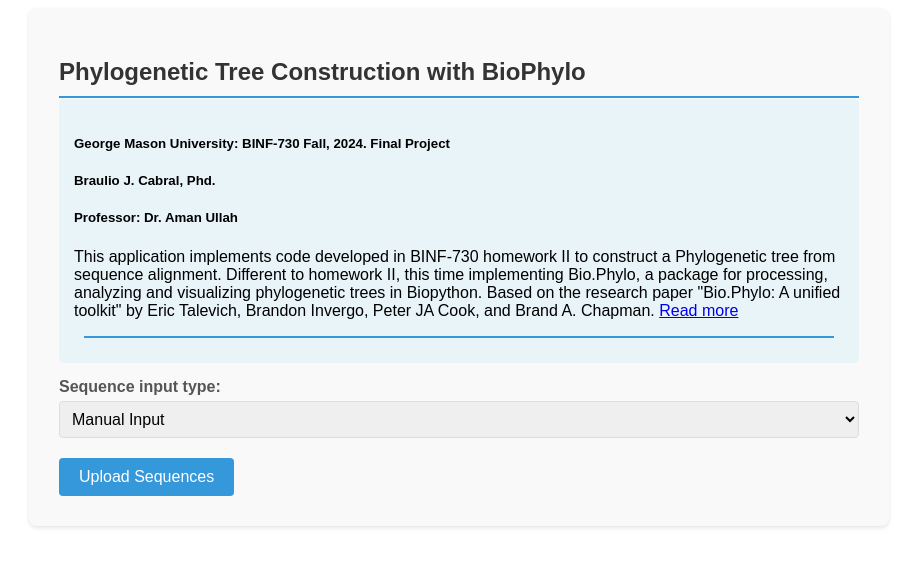
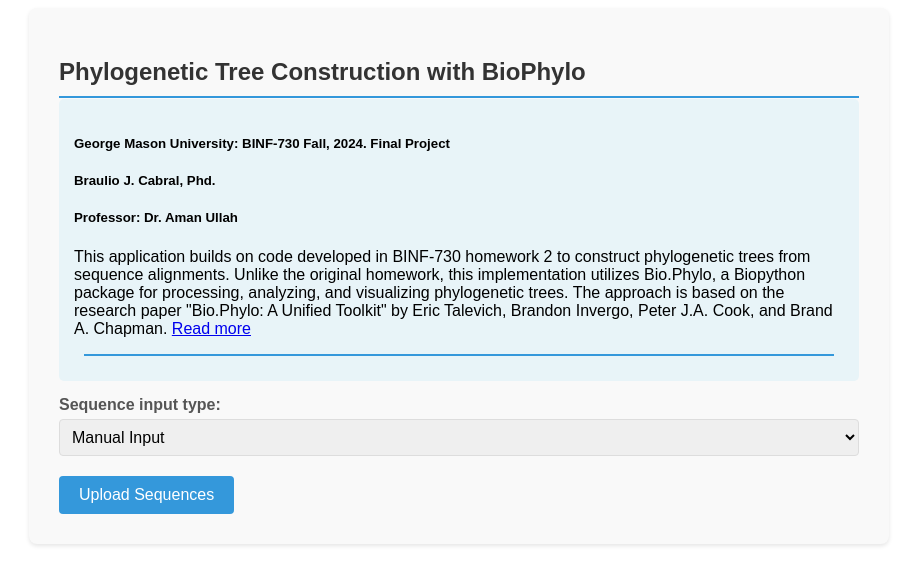
Before and after one commit to bjcabral/binf730-2024, a Django app: page /upload/ in a window 1280 px wide. Shown: the top 584 px of the page, without its empty margins (181-1098 px from the left). Run offline with Django 5.2, Linux system fonts and the light colour scheme; parts of the project's set-up code (start-up, migrations or seed data) failed here and were passed over.

Commit message:
Beautify and include informational text to main page

```diff
--- a/django-apps/Binf730Final/filesUpload/templates/upload.html
+++ b/django-apps/Binf730Final/filesUpload/templates/upload.html
@@ -7,11 +7,11 @@
         <h5>George Mason University: BINF-730 Fall, 2024. Final Project</h5>
         <h5>Braulio J. Cabral, Phd.</h5>
         <h5>Professor: Dr. Aman Ullah</h5>
-
-        <p>This application implements code developed in BINF-730 homework II to construct a Phylogenetic
-        tree from sequence alignment. Different to homework II, this time implementing Bio.Phylo, a package for
-        processing, analyzing and visualizing phylogenetic trees in Biopython. Based on the research paper
-        "Bio.Phylo: A unified toolkit" by Eric Talevich, Brandon Invergo, Peter JA Cook, and Brand A. Chapman.
+        <p>This application builds on code developed in BINF-730 homework 2 to construct phylogenetic trees from
+            sequence alignments. Unlike the original homework, this implementation utilizes Bio.Phylo,
+            a Biopython package for processing, analyzing, and visualizing phylogenetic trees.
+            The approach is based on the research paper "Bio.Phylo: A Unified Toolkit"
+            by Eric Talevich, Brandon Invergo, Peter J.A. Cook, and Brand A. Chapman.
         <a href="https://bmcbioinformatics.biomedcentral.com/articles/10.1186/1471-2105-13-209" target="_blank">Read more</a></p>
     <hr class="blue-line">
     </div>
```
